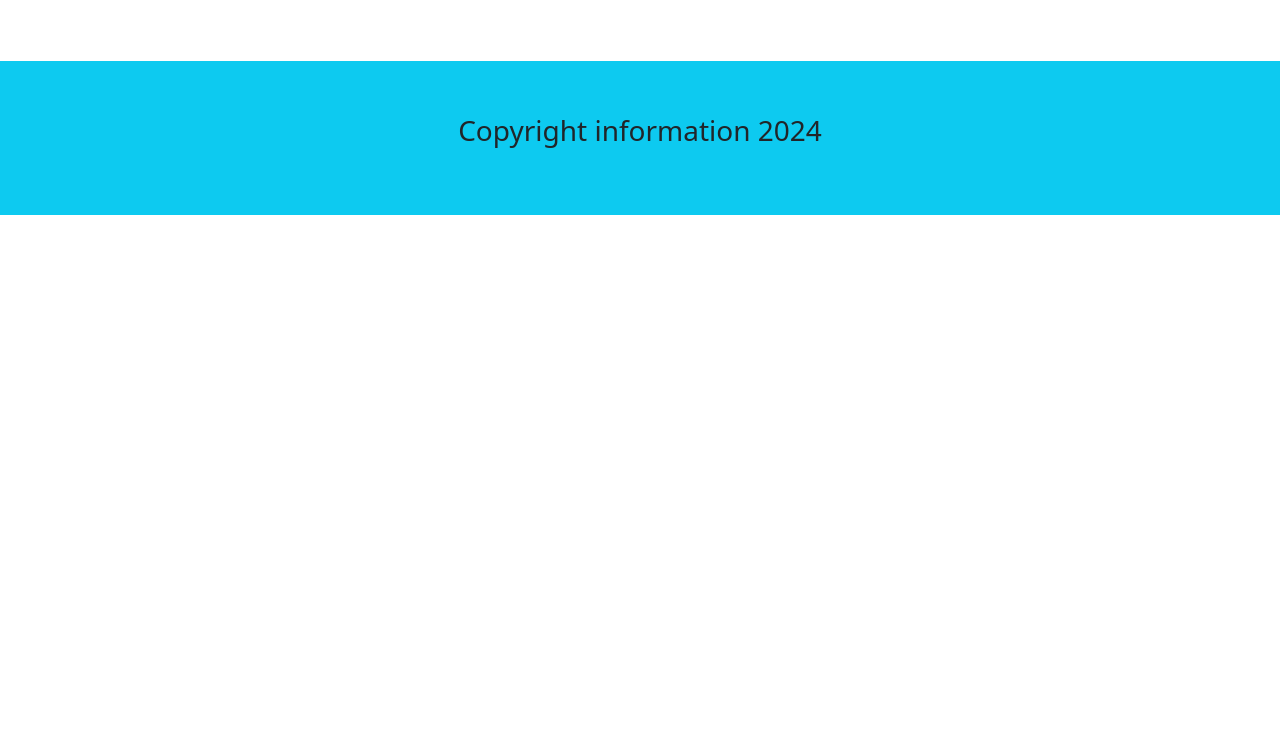
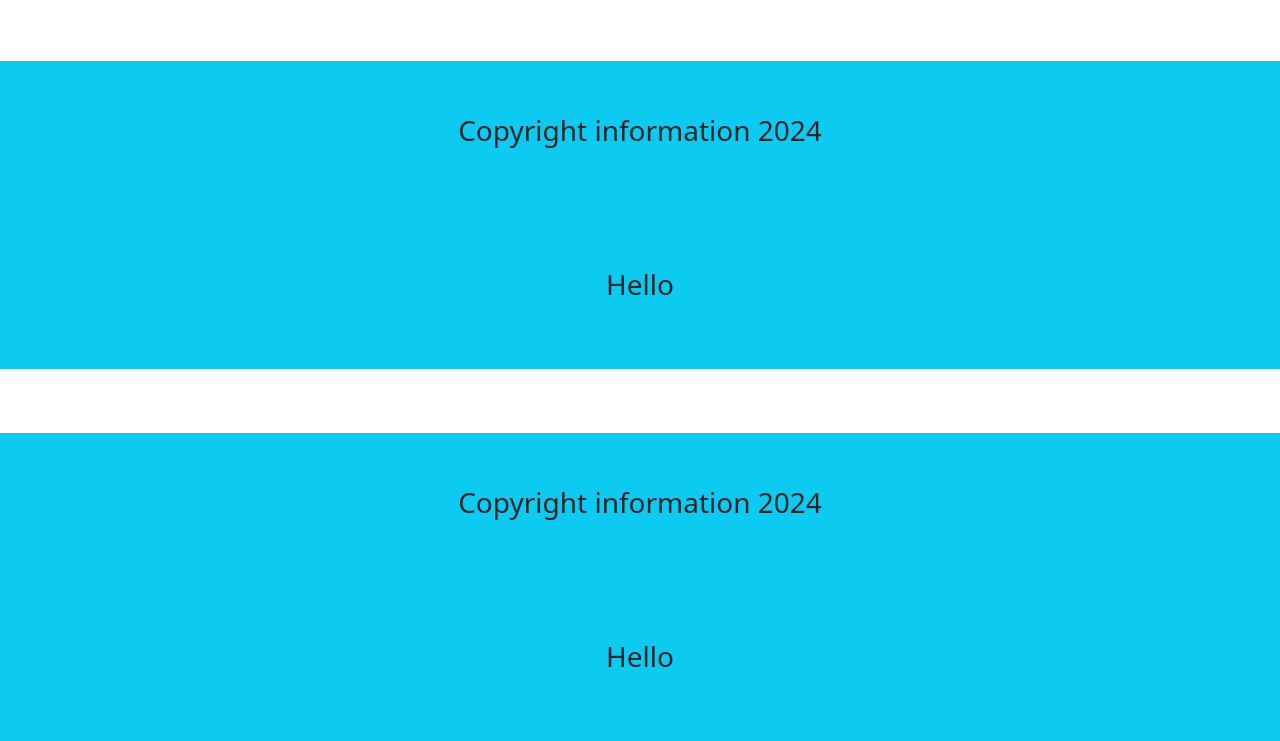
Before and after one commit to azizulhakim6817/exam-1, a plain HTML site: page index.html in a window 1280 px wide. Shown: the part 423-1164 px from the top of the page. Before the commit the page ends 800 px from the top, so only its background shows below. Drawn offline with nearby package versions, Linux system fonts and the light colour scheme.

Commit message:
add 2nd footer containt

```diff
--- a/index.html
+++ b/index.html
@@ -95,6 +95,18 @@
                 <div class="col-12 mt-3 bg-info h-100 w-100">
                     <p class="text-dark py-5 fs-3 text-center">Copyright
                         information 2024</p>
+                        <p class="text-dark py-5 fs-3 text-center">Hello</p>
+
+                </div>
+            </div>
+        </div>
+          <!--2nd footer section -->
+          <div class="container-fluid mt-5">
+            <div class="row">
+                <div class="col-12 mt-3 bg-info h-100 w-100">
+                    <p class="text-dark py-5 fs-3 text-center">Copyright
+                        information 2024</p>
+                        <p class="text-dark py-5 fs-3 text-center">Hello</p>
 
                 </div>
             </div>
```
